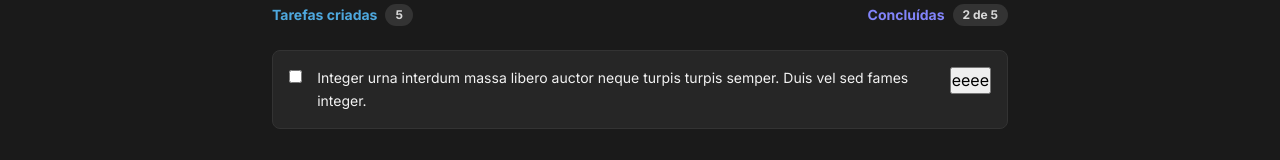
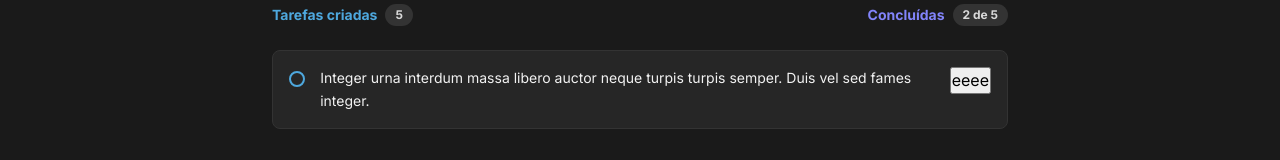
Before and after one commit to EdeiltonSO/2do, a React (Vite) app: page / in a window 1280 px wide. Shown: the part 287-447 px from the top of the page. Built offline with nearby package versions, Linux system fonts and the light colour scheme.

Commit message:
feat: ESSE É O COMMIT COM O CHECKBOX QUE VOCÊ VAI PRECISAR NO FUTURO

```diff
--- a/src/pages/Home/index.tsx
+++ b/src/pages/Home/index.tsx
@@ -30,7 +30,7 @@ export function Home() {
                 <TaskList>
                     <Task>
                         <label>
-                            <input type='checkbox' />
+                            <Checkbox />
                         </label>
 
                         <p>Integer urna interdum massa libero auctor neque turpis turpis semper. Duis vel sed fames integer.</p>
--- a/src/pages/Home/styles.ts
+++ b/src/pages/Home/styles.ts
@@ -132,3 +132,36 @@ export const Task = styled.li`
         line-height: 1.4rem;
     }
 `;
+
+export const Checkbox = styled.input.attrs({ type: 'checkbox' })`
+    appearance: none;
+    position: relative;
+    width: 16px;
+    height: 16px;
+
+    margin-top: 0.2rem;
+    border-radius: 50%;
+    background-color: transparent;
+    border: 2px solid ${props => props.theme.blue};
+    transition: 0.2s;
+
+    &:checked {
+        background-color: ${props => props.theme.purpleDark};
+        border: 2px solid ${props => props.theme.purpleDark};
+
+        &::after {
+            content: '';
+            font-size: 12px;
+
+            position: absolute;
+            top: 45%;
+            left: 50%;
+            transform: translate(-50%, -50%) rotate(45deg);
+
+            width: 3px;
+            height: 6px;
+            border: solid ${props => props.theme.gray100};
+            border-width: 0 2px 2px 0;
+        }
+    }
+`;
```
